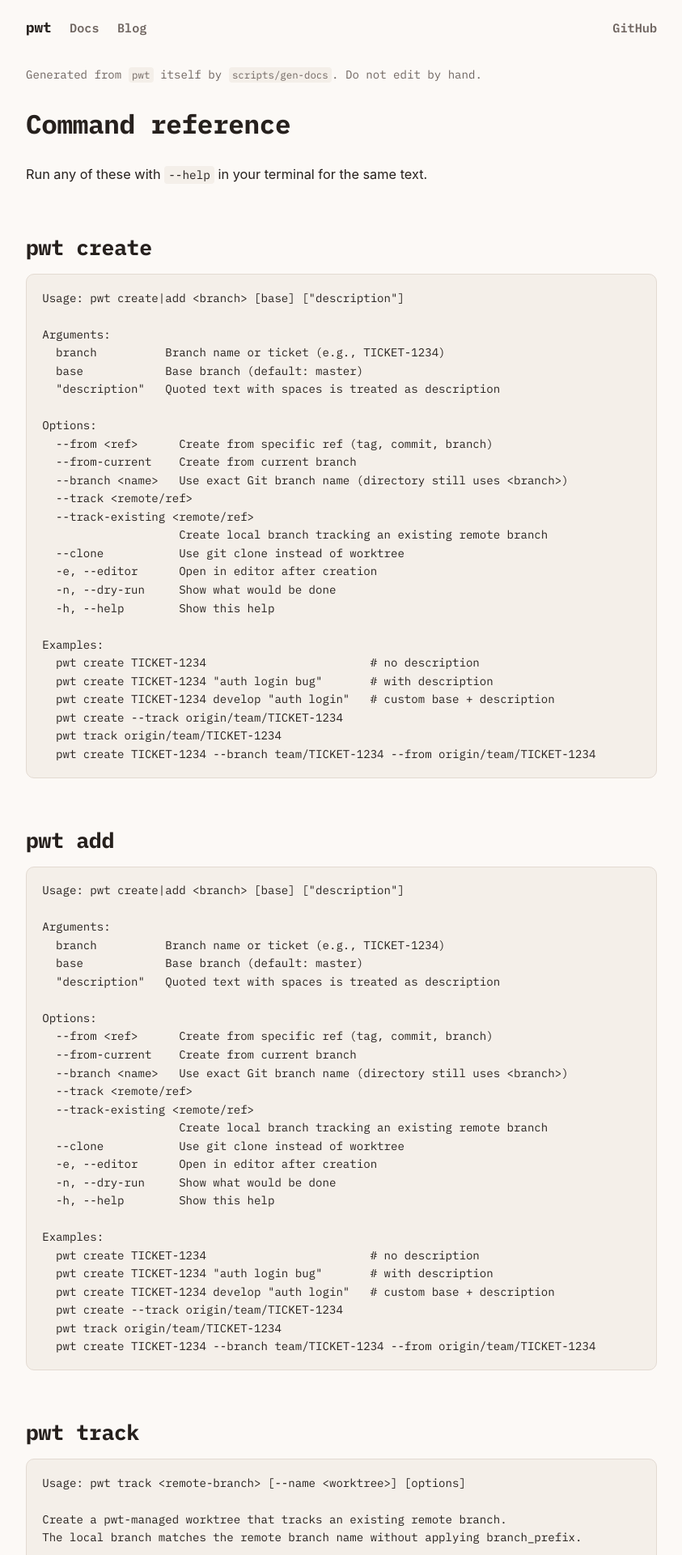
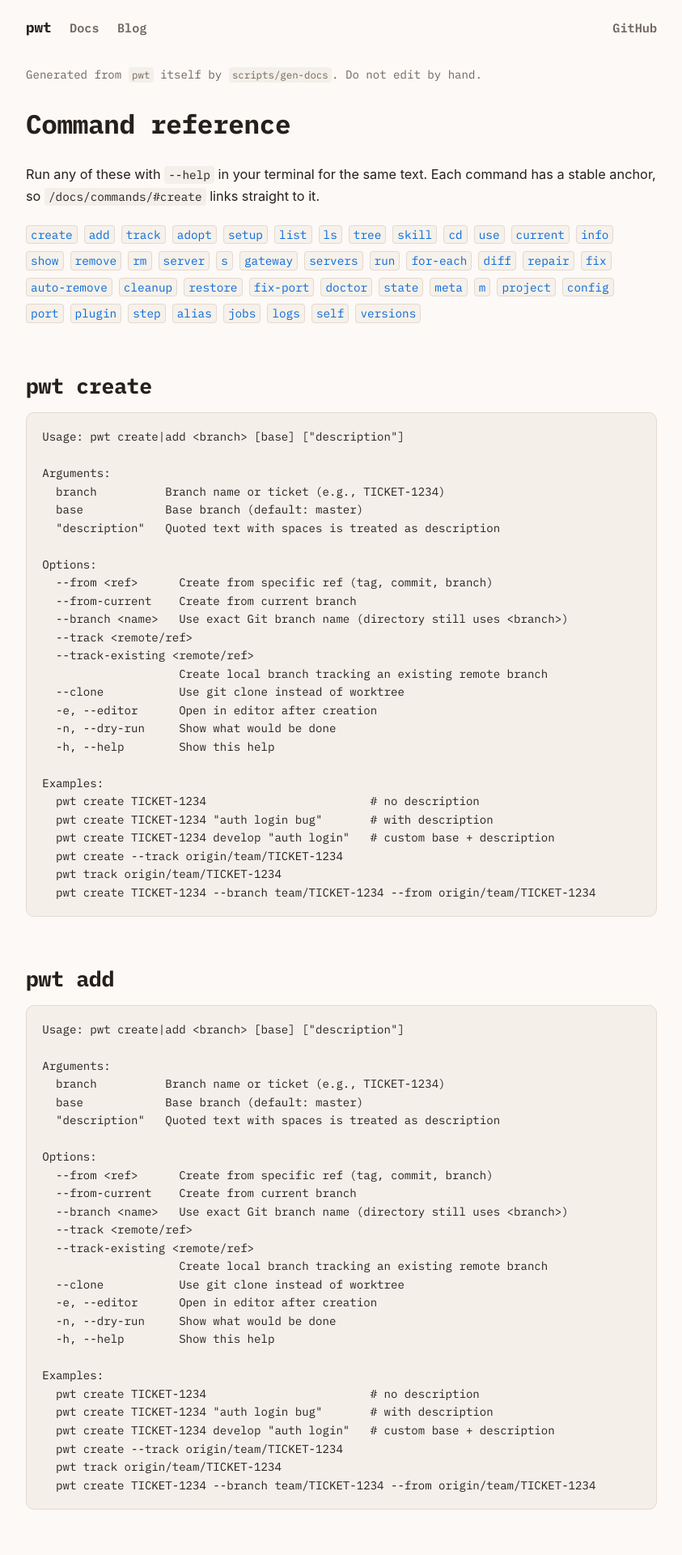
Before and after one commit to jonasporto/pwt, a Jekyll site: the page built from site/docs/commands.md, in a window 1280 px wide. Shown: the top 1920 px of the page at 81% size, without its empty margins (218-1061 px from the left). Built offline with Jekyll 4.4.1, drawn with Linux system fonts in a browser that asks for light colours.

Commit message:
Stable per-command anchors on the reference page
Each command heading gets an explicit id ({#for-each}) instead of
kramdown's implicit one derived from the heading text, so
/docs/commands/#for-each is an address other pages can rely on. The page
opens with an index of those links, and the for-each post now points its
agent hint and closing line straight at the command's section.

````diff
--- a/site/assets/style.css
+++ b/site/assets/style.css
@@ -183,6 +183,14 @@
 ul.post-list a { text-decoration: none; }
 ul.post-list p { margin: 0.25rem 0 0; color: var(--muted); }
 
+/* command index on the generated reference page */
+p.cmd-index { display: flex; flex-wrap: wrap; gap: 0.35rem 0.5rem; margin: 1.25rem 0 2rem; }
+p.cmd-index a { text-decoration: none; }
+p.cmd-index code { background: var(--card); border: 1px solid var(--border); }
+.docs-anchor { text-decoration: none; color: var(--muted); opacity: 0; margin-left: 0.4rem; font-weight: 400; }
+h2:hover .docs-anchor { opacity: 1; }
+h2[id] { scroll-margin-top: 1rem; }
+
 aside.related { margin-top: 3.5rem; padding-top: 1.5rem; border-top: 1px solid var(--border); }
 aside.related h2 { margin-top: 0; font-size: 1.15rem; }
 aside.related ul { list-style: none; padding: 0; display: grid; gap: 0.9rem; }
--- a/site/docs/commands.md
+++ b/site/docs/commands.md
@@ -12,8 +12,55 @@
 # Command reference
 
 Run any of these with `--help` in your terminal for the same text.
+Each command has a stable anchor, so `/docs/commands/#create`
+links straight to it.
 
-## pwt create
+<p class="cmd-index"><a href="#create"><code>create</code></a>
+<a href="#add"><code>add</code></a>
+<a href="#track"><code>track</code></a>
+<a href="#adopt"><code>adopt</code></a>
+<a href="#setup"><code>setup</code></a>
+<a href="#list"><code>list</code></a>
+<a href="#ls"><code>ls</code></a>
+<a href="#tree"><code>tree</code></a>
+<a href="#skill"><code>skill</code></a>
+<a href="#cd"><code>cd</code></a>
+<a href="#use"><code>use</code></a>
+<a href="#current"><code>current</code></a>
+<a href="#info"><code>info</code></a>
+<a href="#show"><code>show</code></a>
+<a href="#remove"><code>remove</code></a>
+<a href="#rm"><code>rm</code></a>
+<a href="#server"><code>server</code></a>
+<a href="#s"><code>s</code></a>
+<a href="#gateway"><code>gateway</code></a>
+<a href="#servers"><code>servers</code></a>
+<a href="#run"><code>run</code></a>
+<a href="#for-each"><code>for-each</code></a>
+<a href="#diff"><code>diff</code></a>
+<a href="#repair"><code>repair</code></a>
+<a href="#fix"><code>fix</code></a>
+<a href="#auto-remove"><code>auto-remove</code></a>
+<a href="#cleanup"><code>cleanup</code></a>
+<a href="#restore"><code>restore</code></a>
+<a href="#fix-port"><code>fix-port</code></a>
+<a href="#doctor"><code>doctor</code></a>
+<a href="#state"><code>state</code></a>
+<a href="#meta"><code>meta</code></a>
+<a href="#m"><code>m</code></a>
+<a href="#project"><code>project</code></a>
+<a href="#config"><code>config</code></a>
+<a href="#port"><code>port</code></a>
+<a href="#plugin"><code>plugin</code></a>
+<a href="#step"><code>step</code></a>
+<a href="#alias"><code>alias</code></a>
+<a href="#jobs"><code>jobs</code></a>
+<a href="#logs"><code>logs</code></a>
+<a href="#self"><code>self</code></a>
+<a href="#versions"><code>versions</code></a>
+</p>
+
+## pwt create {#create}
 
 ```
 Usage: pwt create|add <branch> [base] ["description"]
@@ -44,7 +91,7 @@
   pwt create TICKET-1234 --branch team/TICKET-1234 --from origin/team/TICKET-1234
 ```
 
-## pwt add
+## pwt add {#add}
 
 ```
 Usage: pwt create|add <branch> [base] ["description"]
@@ -75,7 +122,7 @@
   pwt create TICKET-1234 --branch team/TICKET-1234 --from origin/team/TICKET-1234
 ```
 
-## pwt track
+## pwt track {#track}
 
 ```
 Usage: pwt track <remote-branch> [--name <worktree>] [options]
@@ -98,7 +145,7 @@
   pwt track origin/team/fix-login-flow --name login-flow
 ```
 
-## pwt adopt
+## pwt adopt {#adopt}
 
 ```
 Usage: pwt adopt [path]
@@ -115,7 +162,7 @@
 runs the post-create hook, and sets the worktree as current.
 ```
 
-## pwt setup
+## pwt setup {#setup}
 
 ```
 Usage: pwt adopt [path]
@@ -132,7 +179,7 @@
 runs the post-create hook, and sets the worktree as current.
 ```
 
-## pwt list
+## pwt list {#list}
 
 ```
 Usage: pwt list|ls [options]
@@ -155,7 +202,7 @@
   pwt list --names      # Just names (for shell completion)
 ```
 
-## pwt ls
+## pwt ls {#ls}
 
 ```
 Usage: pwt list|ls [options]
@@ -178,7 +225,7 @@
   pwt list --names      # Just names (for shell completion)
 ```
 
-## pwt tree
+## pwt tree {#tree}
 
 ```
 Usage: pwt tree [--all] [--dirty] [--ports] [--short] [--refresh]
@@ -199,7 +246,7 @@
   pwt tree --ports      # show ports
 ```
 
-## pwt skill
+## pwt skill {#skill}
 
 ```
 Usage: pwt skill [--path] [--install [dir]]
@@ -216,7 +263,7 @@
 For humans, see 'pwt help' and 'pwt help pwtfile'.
 ```
 
-## pwt cd
+## pwt cd {#cd}
 
 ```
 Usage: pwt cd [worktree|@|-]
@@ -243,7 +290,7 @@
 Tip: Run 'pwt shell-init' for real cd integration.
 ```
 
-## pwt use
+## pwt use {#use}
 
 ```
 Usage: pwt use <worktree> [options]
@@ -264,7 +311,7 @@
   pwt use --select       # interactive picker
 ```
 
-## pwt current
+## pwt current {#current}
 
 ```
 Usage: pwt current [options]
@@ -289,7 +336,7 @@
   pwt current --json       # full context as JSON
 ```
 
-## pwt info
+## pwt info {#info}
 
 ```
 Usage: pwt info [worktree] [--porcelain]
@@ -315,7 +362,7 @@
   pwt info @            # info for main app
 ```
 
-## pwt show
+## pwt show {#show}
 
 ```
 Usage: pwt info [worktree] [--porcelain]
@@ -341,7 +388,7 @@
   pwt info @            # info for main app
 ```
 
-## pwt remove
+## pwt remove {#remove}
 
 ```
 Usage: pwt remove|rm [worktree] [options]
@@ -362,7 +409,7 @@
 Safety: Dirty worktrees are backed up to ~/.pwt/trash/
 ```
 
-## pwt rm
+## pwt rm {#rm}
 
 ```
 Usage: pwt remove|rm [worktree] [options]
@@ -383,7 +430,7 @@
 Safety: Dirty worktrees are backed up to ~/.pwt/trash/
 ```
 
-## pwt server
+## pwt server {#server}
 
 ```
 Usage: pwt server|s [worktree] [--bg] [--no-input] [pwtfile-flags...]
@@ -409,7 +456,7 @@
 Server runs on port from worktree metadata (usually 50XX).
 ```
 
-## pwt s
+## pwt s {#s}
 
 ```
 Usage: pwt server|s [worktree] [--bg] [--no-input] [pwtfile-flags...]
@@ -435,7 +482,7 @@
 Server runs on port from worktree metadata (usually 50XX).
 ```
 
-## pwt gateway
+## pwt gateway {#gateway}
 
 ```
 Usage: pwt gateway <command> [args]
@@ -457,7 +504,7 @@
   logs [-f]                 Show gateway logs
 ```
 
-## pwt servers
+## pwt servers {#servers}
 
 ```
 Usage: pwt servers [--all] [--json]
@@ -470,7 +517,7 @@
   -h, --help  Show this help
 ```
 
-## pwt run
+## pwt run {#run}
 
 ```
 Usage: pwt run [worktree] <command...>
@@ -489,7 +536,7 @@
   pwt run ./scripts/test         # in current/main
 ```
 
-## pwt for-each
+## pwt for-each {#for-each}
 
 ```
 Usage: pwt for-each <command...>
@@ -510,7 +557,7 @@
   pwt for-each migrate      # Runs Pwtfile migrate()
 ```
 
-## pwt diff
+## pwt diff {#diff}
 
 ```
 Usage: pwt diff <worktree1> [worktree2]
@@ -527,7 +574,7 @@
   pwt diff TICKET-123 TICKET-456  # Compare two worktrees
 ```
 
-## pwt repair
+## pwt repair {#repair}
 
 ```
 Usage: pwt repair|fix [worktree]
@@ -546,7 +593,7 @@
   pwt repair TICKET-123    # repair specific worktree
 ```
 
-## pwt fix
+## pwt fix {#fix}
 
 ```
 Usage: pwt repair|fix [worktree]
@@ -565,7 +612,7 @@
   pwt repair TICKET-123    # repair specific worktree
 ```
 
-## pwt auto-remove
+## pwt auto-remove {#auto-remove}
 
 ```
 Usage: pwt auto-remove|cleanup [target] [options]
@@ -586,7 +633,7 @@
   - Requires --execute for non-interactive use
 ```
 
-## pwt cleanup
+## pwt cleanup {#cleanup}
 
 ```
 Usage: pwt auto-remove|cleanup [target] [options]
@@ -607,7 +654,7 @@
   - Requires --execute for non-interactive use
 ```
 
-## pwt restore
+## pwt restore {#restore}
 
 ```
 Usage: pwt [project] restore [backup] [worktree]
@@ -621,7 +668,7 @@
 Location: ~/.pwt/trash/
 ```
 
-## pwt fix-port
+## pwt fix-port {#fix-port}
 
 ```
 Usage: pwt fix-port [worktree]
@@ -640,7 +687,7 @@
   pwt fix-port TICKET-123   # fix port for specific worktree
 ```
 
-## pwt doctor
+## pwt doctor {#doctor}
 
 ```
 Usage: pwt doctor
@@ -656,7 +703,7 @@
   - Worktree integrity
 ```
 
-## pwt state
+## pwt state {#state}
 
 ```
 Usage: pwt state [--json]
@@ -674,7 +721,7 @@
 as described in docs/state-v2-contract.md.
 ```
 
-## pwt meta
+## pwt meta {#meta}
 
 ```
 Usage: pwt meta [command] [args]
@@ -818,7 +865,7 @@
      $ pwt select               # fzf picker shows description
 ```
 
-## pwt m
+## pwt m {#m}
 
 ```
 Usage: pwt meta [command] [args]
@@ -962,7 +1009,7 @@
      $ pwt select               # fzf picker shows description
 ```
 
-## pwt project
+## pwt project {#project}
 
 ```
 Usage: pwt project [command] [args]
@@ -985,7 +1032,7 @@
 Hooks location: ~/.pwt/projects/<project>/hooks/
 ```
 
-## pwt config
+## pwt config {#config}
 
 ```
 Usage: pwt config [key] [value]
@@ -1012,7 +1059,7 @@
 Config location: ~/.pwt/projects/<project>/config
 ```
 
-## pwt port
+## pwt port {#port}
 
 ```
 Usage: pwt port [worktree]
@@ -1030,7 +1077,7 @@
   pwt port TICKET-123    # port for specific worktree
 ```
 
-## pwt plugin
+## pwt plugin {#plugin}
 
 ```
 Usage: pwt plugin <action>
@@ -1070,7 +1117,7 @@
   pwt plugin remove github
 ```
 
-## pwt step
+## pwt step {#step}
 
 ```
 Usage: pwt step <name> [args...]
@@ -1094,7 +1141,7 @@
   pwt steps                 # list available steps
 ```
 
-## pwt alias
+## pwt alias {#alias}
 
 ```
 Usage: pwt alias [<name>|--clear]
@@ -1116,7 +1163,7 @@
   pwt api cd TICKET    # same as pwt my-long-project cd TICKET
 ```
 
-## pwt jobs
+## pwt jobs {#jobs}
 
 ```
 Usage: pwt jobs [subcommand]
@@ -1146,7 +1193,7 @@
   pwt jobs stop --all          # stop all jobs
 ```
 
-## pwt logs
+## pwt logs {#logs}
 
 ```
 Usage: pwt logs [worktree] [-f]
@@ -1158,7 +1205,7 @@
 For a specific job: pwt jobs logs <job-id> [-f]
 ```
 
-## pwt self
+## pwt self {#self}
 
 ```
 Usage: pwt self [use <target>]
@@ -1177,7 +1224,7 @@
   exec $SHELL    # or: eval "$(pwt shell-init)"
 ```
 
-## pwt versions
+## pwt versions {#versions}
 
 ```
 Usage: pwt self [use <target>]
````
Also changed, not shown: site/_posts/2026-08-16-how-to-run-a-command-in-every-git-worktree.md (+4 -3 lines), 1 other file.
